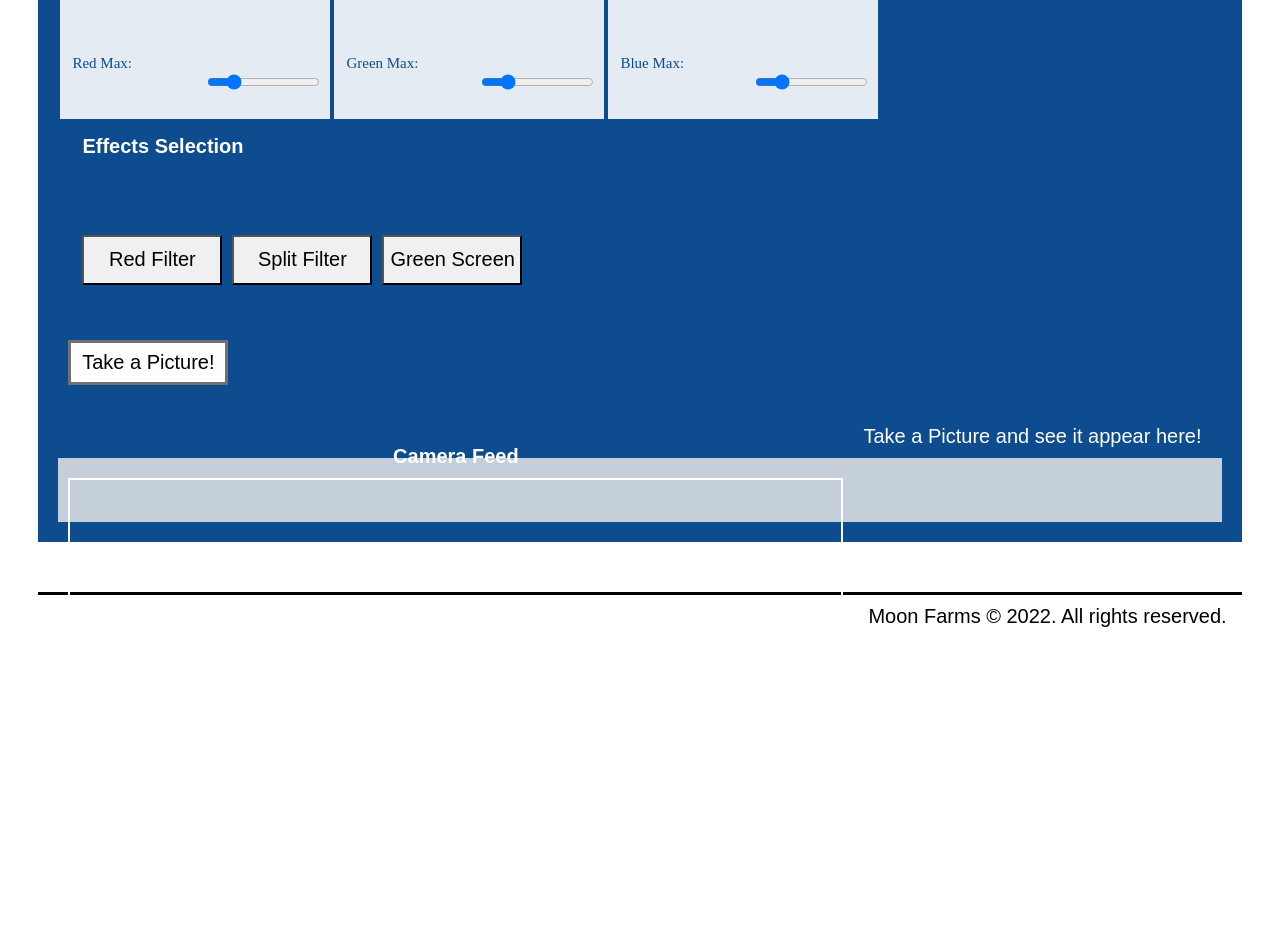
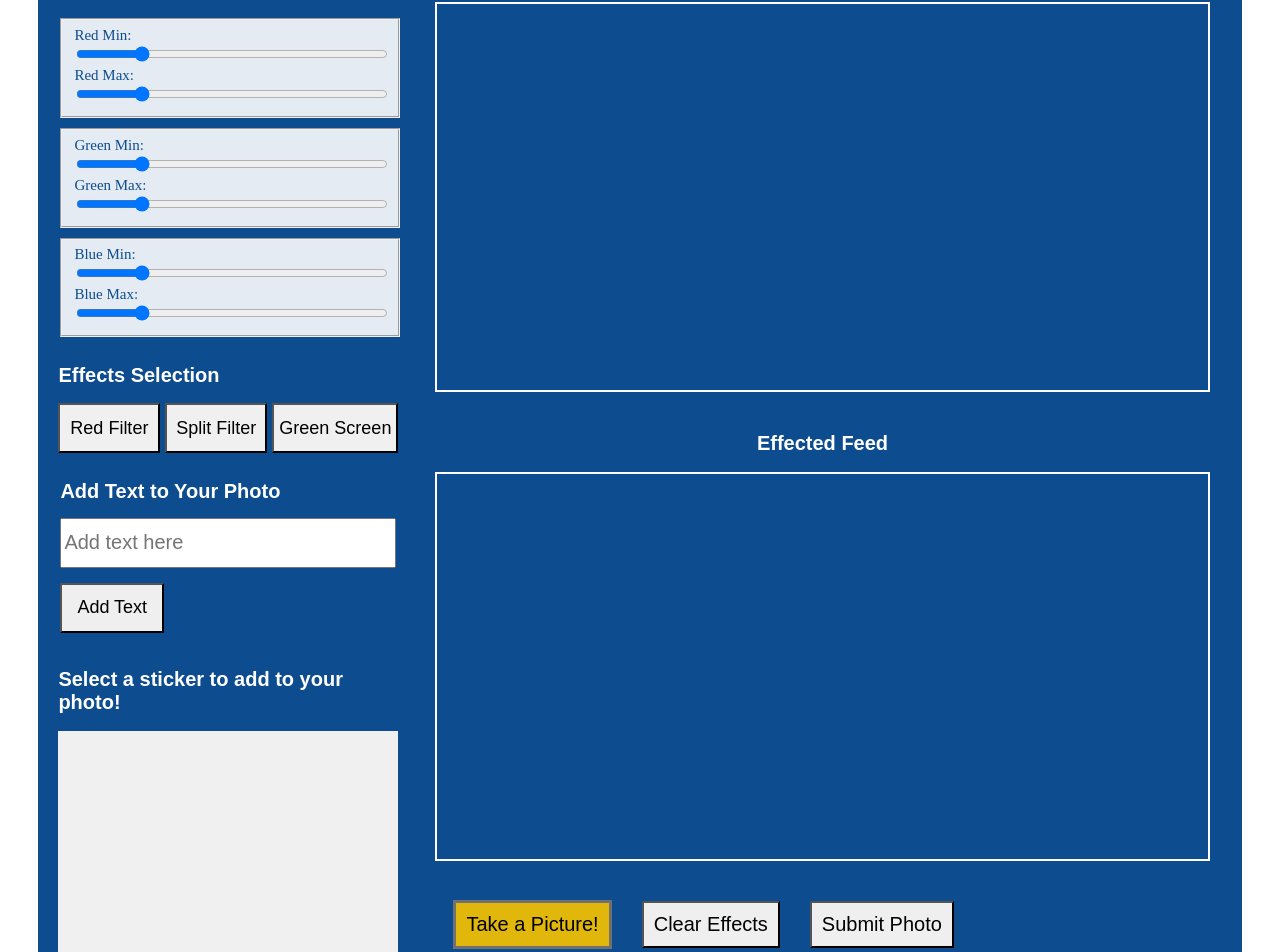
Before and after one commit to johnsonjoelle/milk-photobooth-v2, a React (Create React App) app: page /photobooth in a window 1280 px wide. Shown: the part 354-1306 px from the top of the page. Built offline with nearby package versions, Linux system fonts and the light colour scheme; a web font is replaced by a local one.

Commit message:
Styled Photobooth page for desktop size

```diff
--- a/src/App.css
+++ b/src/App.css
@@ -1,5 +1,14 @@
 * {
   box-sizing: border-box;
+}
+:root {
+  /* Colour Variables */
+  --colour-blue: #0d4c8e;
+  --colour-grey: #f0f0f0;
+  --colour-pink: #f58787;
+  --colour-gold: #e0b70a;
+  --colour-white: #fff;
+  --colour-black: #000;
 }
 
 body {
@@ -14,6 +23,13 @@ body {
   margin-right: auto;
 }
 
+/* Button Hover effect */
+input[type="button"]:hover,
+button:hover {
+  background-color: var(--colour-gold);
+  border-color: var(--colour-gold);
+}
+
 /* :root {
   font-family: 'Martel Sans', sans-serif;
 } */
@@ -25,7 +41,7 @@ header {
   display: grid;
   grid-template-columns: 230px 1fr;
   align-content: center;
-  border-bottom: 3px solid #000;
+  border-bottom: 3px solid var(--colour-black);
 }
 .logoSect img {
   max-width: 230px;
@@ -54,10 +70,10 @@ header {
 }
 .nav-menu li:hover {
   transition: 0.7s ease;
-  color: #f58787;
+  color: var(--colour-pink);
 }
 .headerlink {
-  color: #0d4c8e;
+  color: var(--colour-blue);
   text-align: right;
   font-size: 30px;
   font-family: dry-cowboy, sans-serif;
@@ -81,7 +97,7 @@ header {
 .toggle-button .bar {
   height: 10px;
   width: 100%;
-  background-color: #0d4c8e;
+  background-color: var(--colour-blue);
   border-radius: 10px;
 }
 .toggle-nav {
@@ -90,8 +106,8 @@ header {
   top: 145px;
   right: 3%;
   z-index: 99;
-  border: 2px solid #0d4c8e;
-  background-color: #fff;
+  border: 2px solid var(--colour-blue);
+  background-color: var(--colour-white);
   padding: 0 20px;
 }
 .toggle-nav.active {
@@ -102,7 +118,7 @@ header {
   padding-left: 0;
 }
 .toggle-nav-menu li {
-  border-bottom: 2px solid #0d4c8e;
+  border-bottom: 2px solid var(--colour-blue);
 }
 .toggle-nav-menu a {
   text-decoration: none;
@@ -118,7 +134,7 @@ h1 {
   font-style: normal;
   font-size: 30px;
   text-align: center;
-  color: #0d4c8e;
+  color: var(--colour-blue);
 }
 
 /* * FORM PAGE */
@@ -151,20 +167,20 @@ aside {
   /* margin: auto; */
   /* text-align: center; */
   font-size: 20px;
-  /* color: #0d4c8e; */
+  /* color: var(--colour-blue); */
 }
 
 /* * FORM SECTION */
 article {
-  background-color: #0d4c8e;
+  background-color: var(--colour-blue);
 }
 article h1 {
-  color: #fff;
+  color: var(--colour-white);
 }
 #fieldForm {
   padding: 60px 20px 20px;
 }
-fieldset {
+fieldset:not(.rgb) {
   border: 0;
   display: grid;
   grid-template-columns: 1fr 1fr;
@@ -174,7 +190,7 @@ fieldset {
 }
 #fieldForm p {
   font-size: 12px;
-  color: #f58787;
+  color: var(--colour-pink);
   margin: 10px;
   text-align: right;
 }
@@ -190,14 +206,14 @@ input:not(.checkbox) {
   margin-bottom: 10px;
 }
 #disclaimer {
-  color: #fff;
+  color: var(--colour-white);
   text-align: center;
   font-size: 16px;
   font-weight: normal;
   margin-top: 0;
 }
 .agreements {
-  color: #fff;
+  color: var(--colour-white);
   font-size: 20px;
   margin-top: 20px;
   padding-left: 25px;
@@ -208,10 +224,10 @@ input.checkbox {
 }
 .agreements a {
   text-decoration: underline;
-  color: #e0b70a;
+  color: var(--colour-gold);
 }
 .agreements a:hover {
-  color: #f58787;
+  color: var(--colour-pink);
 }
 #fieldForm .checkError {
   text-align: left;
@@ -220,7 +236,7 @@ input.checkbox {
 #formSubmit {
   width: max-content;
   font-family: dry-cowboy;
-  background-color: #fff;
+  background-color: var(--colour-white);
   border: .5px solid #707070;
   padding: 10px 20px;
   margin-bottom: 20px;
@@ -230,23 +246,12 @@ input.checkbox {
 }
 #formSubmit:hover {
   background-color: #218ce4;
-  color: #fff;
+  color: var(--colour-white);
 }
 #btn-container {
   margin-top: 20px;
   display: flex;
   justify-content: center;
-}
-
-/* * FOOTER */
-footer {
-  border-top: 3px solid #000;
-  margin-top: 50px;
-}
-.copyright {
-  font-size: 20px;
-  text-align: center;
-  margin-top: 10px
 }
 
 /* CONTENT */
@@ -278,7 +283,7 @@ li {
 }
 #aboutUs {
   text-align: center;
-  text-decoration: underline black 3px;
+  text-decoration: underline var(--colour-black) 3px;
   padding-bottom: 5px;
 }
 .aboutUsPara {
@@ -288,7 +293,7 @@ li {
 
 #photoBooth {
   text-align: center;
-  text-decoration: underline black 3px;
+  text-decoration: underline var(--colour-black) 3px;
   padding-bottom: 5px;
 }
 .photoBoothContent {
@@ -301,7 +306,7 @@ li {
 }
 
 .winnerSect {
-  background-color: #f0f0f0;
+  background-color: var(--colour-grey);
   width: 100%;
   margin-bottom: 40px;
   padding: 15px 15px 30px;
@@ -319,7 +324,7 @@ li {
   height: auto;
 }
 #pictureHere {
-  color: #0d4c8e;
+  color: var(--colour-blue);
 }
 .winnerSect2 p {
   font-size: 20px;
@@ -337,13 +342,13 @@ li {
   gap: 15px;
 }
 #goToPhotoboothBtnText {
-  color: #0d4c8e;
+  color: var(--colour-blue);
   font-family: dry-cowboy;
   font-size: 30px;
 }
 #arrow {
-  color: #0d4c8e;
-  border: solid 4px #0d4c8e;
+  color: var(--colour-blue);
+  border: solid 4px var(--colour-blue);
   border-radius: 40px;
   width: 80px;
   height: 80px;
@@ -359,7 +364,7 @@ li {
 /* * Legal Page */
 #termsAndCondit {
   font-size: 35px;
-  text-decoration: underline black solid;
+  text-decoration: underline var(--colour-black) solid;
   padding: 5px;
 }
 .termsList {
@@ -376,150 +381,155 @@ li {
 }
 
 /* *Photobooth Page */
-/* html {
-  width: 1890px;
-} */
-.controlsSect{
-  padding-bottom: 20px;
+.photoPageContainer {
   width: 100%;
-  float: left;
-  grid-column: 12 span;
-  background-color: #0d4c8e;
-}
-
-#controls{
-  padding-bottom: 20px;
-  width: 100%;
-}
-.photoFeedSect {
-  padding-bottom: 20px;
-  width: 100%;
-  grid-column: 12 span;
-  background-color: #0d4c8e;
+  background-color: var(--colour-blue);
+  display: grid;
+  grid-template-columns: 340px 1fr;
+  grid-template-rows: 1fr max-content max-content;
+  gap: 25px;
   padding: 20px;
 }
-/* *code for the photo image*/
-#feeds{
-  width: 100%;
-  grid-column: 12 span;
+.photoPageContainer h2 {
+  color: var(--colour-white);
 }
-/* *live video feed*/
-
-
+/* Controls */
+.controlsSect{
+  grid-column: 1/2;
+  grid-row: 1/-1;
+}
+.controlsSect h2 {
+  font-size: 20px;
+}
+#colorRangeHolder {
+  display: flex;
+  flex-direction: column;
+}
+.photoBoothTitle {
+  font-size: 20px;
+  /* margin: 10px; */
+}
+/* Colour Sliders */
 .rgb {
   background-color: rgba(255, 255, 255, 0.89);
-  height: 170px;
-  width: 270px;
-  float: left;
+  height: max-content;
+  width: 100%;
+  margin-bottom: 10px;
 }
-
 .colorLabel {
-  float: left;
-  color: #0d4c8e;
+  color: var(--colour-blue);
   font-family: dry-cowboy;
   font-size: 15px;
 }
-
-.photoBoothTitle {
-  color: white;
-  /* font-family: expo-sans-pro, sans-serif; */
-  font-size: 20px;
-  margin: 10px;
+.rgb input {
+  height: auto;
+}
+#controls fieldset.effects {
+  display: block;
+  padding: 0;
+  margin: 0;
 }
 .effectBtns {
-  margin: 5px;
-  width: 490px;
+  width: 100%;
+  display: flex;
+  column-gap: 5px;
+  justify-items: space-between;
+}
+.effectBtns input {
+  text-transform: capitalize;
+  font-size: 18px;
+  padding: 10px 5px;
+  background-color: var(--colour-grey);
+  cursor: pointer;
+}
+/* Custom Text */
+fieldset.customText {
+  display: flex;
+  flex-direction: column;
+  padding: 0;
+  margin-top: 10px;
+}
+.customText .photoBoothTitle {
+  margin-bottom: 0;
+}
+.customText #txt-btn {
+  width:fit-content;
+  padding: 10px 15px;
+  border-radius: 0;
+  font-size: 18px;
+  cursor: pointer;
+}
+/* Sticker Holder */
+.stickerHolder {
+  margin-top: 35px;
+}
+#stickerTray {
+  height: 350px; /* ! This is a temporary height */
+  background-color: var(--colour-grey);
 }
 
-#redEffect {
-  float: left;
-  margin: 5px;
-  background-color: #f0f0f0;
-  text-transform: capitalize;
-  /* font-family: expo-sans-pro, sans-serif; */
-  width: 140px;
-  cursor: pointer;
+/* Photo Section */
+.photoFeedSect {
+  grid-column: 2/-1;
+  grid-row: 1/2;
+  padding-top: 30px;
 }
-#splitEffect {
-  float: left;
-  margin: 5px;
-  background-color: #f0f0f0;
-  text-transform: capitalize;
-  /* font-family: expo-sans-pro, sans-serif; */
-  width: 140px;
-  cursor: pointer;
-}
-#greenScreenEffect {
-  float: left;
-  margin: 5px;
-  background-color: #f0f0f0;
-  text-transform: capitalize;
-  width: 140px;
-  cursor: pointer;
-}
-#camButton {
-  margin-left: 30px;
-  width: 160px;
-  height: 45px;
-  font-size: 20px;
-  background-color: #fffefe;
-  border: solid #707070 3px;
-  cursor: pointer;
-
-}
-.player {
-  border: solid white 2px;
-  width: 775px;
-
-}
-.photo {
-  border: solid white 2px;
-  width: 775px;
-
-}
-
-.playerPhotoDiv {
-  margin: 10px;
-  float: left;
-}
-.playerVideoDiv {
-  margin: 10px;
-  float: left;
-}
-.fullWidth {
-  grid-column: 12 span;
+#feeds{
+  width: 100%;
+  display: grid;
+  grid-template-columns: 1fr;
+  grid-template-rows: 1fr 1fr;
+  justify-content: center;
 }
 .centerText {
   text-align: center;
 }
-
-#colorRangeHolder {
-  background-color: #0d4c8e;
-  padding: 20px;
-  float: left;
+.playerDiv {
+  padding: 10px;
+  text-align: center;
 }
-
-
+.player {
+  border: solid var(--colour-white) 2px;
+  width: 775px;
+}
+.photo {
+  border: solid var(--colour-white) 2px;
+  width: 775px;
+}
+/* Photo Buttons */
+.buttonHolder {
+  grid-column: 2/-1;
+  grid-row: 2/3;
+  padding: 0 30px;
+}
+.buttonHolder button {
+  padding: 10px;
+  font-size: 20px;
+  cursor: pointer;
+  border-radius: 0;
+  margin-right: 30px;
+}
+#camButton {
+  /* background-color: #fffefe; */
+  background-color: var(--colour-gold);
+  border: solid #707070 3px;
+}
 
 /* Photo Strip Css */
 .stripHolder {
-  background-color: #0d4c8e;
-  width: 100%;
-  grid-column: span 12;
-  padding: 20px;
+  grid-column: 2/-1;
+  grid-row: 3/-1;
 }
 .strip {
   padding: 2rem;
   background-color: #e7e7e7d8;
-  grid-column: 12 span;
 }
-
 .strip img {
   width: 230px;
   overflow-x: scroll;
   padding: 0.8rem 0.8rem 2.5rem 0.8rem;
   box-shadow: 0 0 3px rgba(0, 0, 0, 0.2);
-  background: white;
+  background: var(--colour-white);
   margin: 10px;
 }
 
@@ -542,6 +552,17 @@ li {
 .strip a:nth-child(5n+5) img {
   transform: rotate(12deg);
 } */
+
+/* * FOOTER */
+footer {
+  border-top: 3px solid var(--colour-black);
+  margin-top: 50px;
+}
+.copyright {
+  font-size: 20px;
+  text-align: center;
+  margin-top: 10px
+}
 
 /* * RESPONSIVE STYLES */
 @media(max-width: 1095px) {
--- a/src/PhotoPage.js
+++ b/src/PhotoPage.js
@@ -1,60 +1,77 @@
 function PhotoPage(){
     return (
         <main className="page-container">
-            <div class="controlsSect">
+            <div className="photoPageContainer">
+                <section className="controlsSect">
+                    <article id="photoboothInstructions">
+                        <h2>Instructions</h2>
+                    </article>
                     <article id="controls">
                         <form id="colorRangeHolder">
-                        <h2 class="photoBoothTitle">Add Colour Effects To Your Photo!</h2>
-                        <fieldset class="rgb">
-                            <label class="colorLabel" for="rmin">Red Min:</label>
+                            <h2 className="photoBoothTitle">Add Colour Effects To Your Photo!</h2>
+                            <fieldset className="rgb">
+                                <label className="colorLabel" for="rmin">Red Min:</label>
                                 <input type="range" min="0" max="255" name="rmin" />
-                            <label class="colorLabel" for="rmax">Red Max:</label>
+                                <label className="colorLabel" for="rmax">Red Max:</label>
                                 <input type="range" min="0" max="255" name="rmax" />
                             </fieldset>
 
-                        <fieldset class="rgb">
-                            <label class="colorLabel" for="gmin">Green Min:</label>
+                            <fieldset className="rgb">
+                                <label className="colorLabel" for="gmin">Green Min:</label>
                                 <input type="range" min="0" max="255" name="gmin" />
-                            <label class="colorLabel" for="gmax">Green Max:</label>
+                                <label className="colorLabel" for="gmax">Green Max:</label>
                                 <input type="range" min="0" max="255" name="gmax" />
                             </fieldset>
 
-                        <fieldset class="rgb">
-                            <label class="colorLabel" for="bmin">Blue Min:</label>
+                            <fieldset className="rgb">
+                                <label className="colorLabel" for="bmin">Blue Min:</label>
                                 <input type="range" min="0" max="255" name="bmin" />
-                            <label class="colorLabel" for="bmax">Blue Max:</label>
+                                <label className="colorLabel" for="bmax">Blue Max:</label>
                                 <input type="range" min="0" max="255" name="bmax" />
                             </fieldset>
-                        <fieldset>
-                            <h2 class="photoBoothTitle fullWidth">Effects Selection</h2>
-                            <div class="effectBtns">
+                            <fieldset className="effects">
+                                <h2 className="photoBoothTitle">Effects Selection</h2>
+                                <div className="effectBtns">
                                     <input type="button" id="redEffect" value="red filter" />
                                     <input type="button" id="splitEffect" value="split filter" />
                                     <input type="button" id="greenScreenEffect" value="green screen" />
                                 </div>
                             </fieldset>
+                            <fieldset className="customText">
+                                <h2 className="photoBoothTitle">Add Text to Your Photo</h2>
+                                <input type="text" id="text-input" placeholder="Add text here" />
+                                <input type="button" id="txt-btn" value="Add Text"></input>
+                            </fieldset>
                         </form>
-                    <button id="camButton">Take a Picture!</button>
-                </article>
-            </div>
-            <div class="photoFeedSect">
-                <article id="feeds">
-                    <div class="playerVideoDiv">
-                        <h2 class="photoBoothTitle centerText">Camera Feed</h2>
-                        <video class="player"></video>
-                    </div>
-                    <div class="playerPhotoDiv">
-                        <h2 class="photoBoothTitle centerText">Effected Feed</h2>
-                        <canvas class="photo"></canvas>
+                        <div className="stickerHolder">
+                            <h2 className="photoBoothTitle">Select a sticker to add to your photo!</h2>
+                            <div id="stickerTray"></div>
                         </div>
                     </article>
+                </section>
+                <section className="photoFeedSect">
+                    <article id="feeds">
+                        <div className="playerDiv">
+                            <h2 className="photoBoothTitle centerText">Camera Feed</h2>
+                            <video className="player"></video>
                         </div>
-            <div class="stripHolder">
-                <h1 class="photoBoothTitle"> Take a Picture and see it appear here!</h1>
-                <div class="strip"></div>
+                        <div className="playerDiv">
+                            <h2 className="photoBoothTitle centerText">Effected Feed</h2>
+                            <canvas className="photo"></canvas>
                         </div>
-
-            {/* <audio class="snap" src="images/snap.mp3" hidden></audio> */}
+                    </article>
+                </section>
+                <section className="buttonHolder">
+                    <button id="camButton">Take a Picture!</button>
+                    <button id="resetButton">Clear Effects</button>
+                    <button id="submitImgButton">Submit Photo</button>
+                </section>
+                <section className="stripHolder">
+                    <h2 className="photoBoothTitle">Select your chosen photo and click submit!</h2>
+                    <div className="strip"></div>
+                </section>
+            </div>
+            {/* <audio className="snap" src="images/snap.mp3" hidden></audio> */}
         </main>
     )
 }
```
Lines whose indentation alone changed are shown as unchanged.
